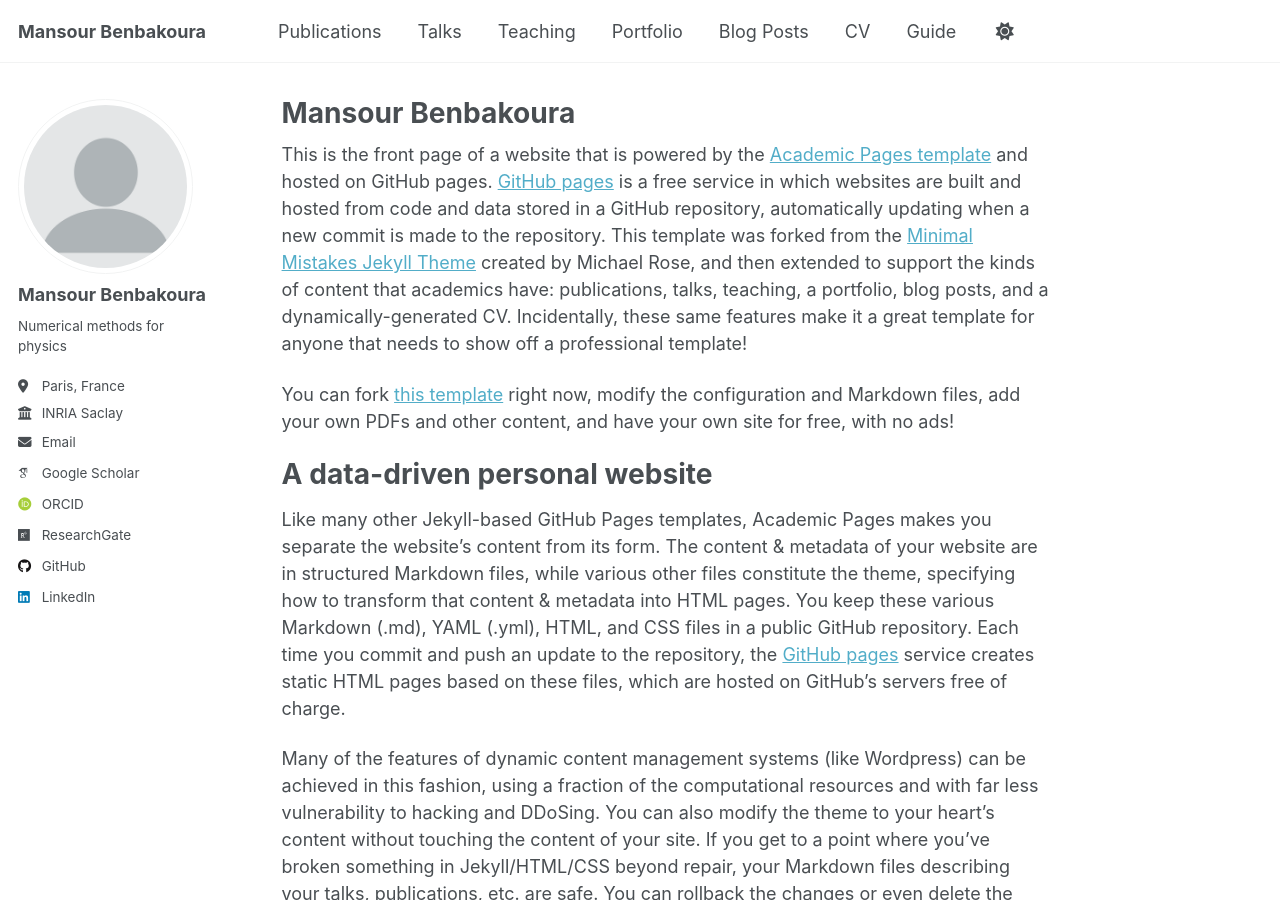
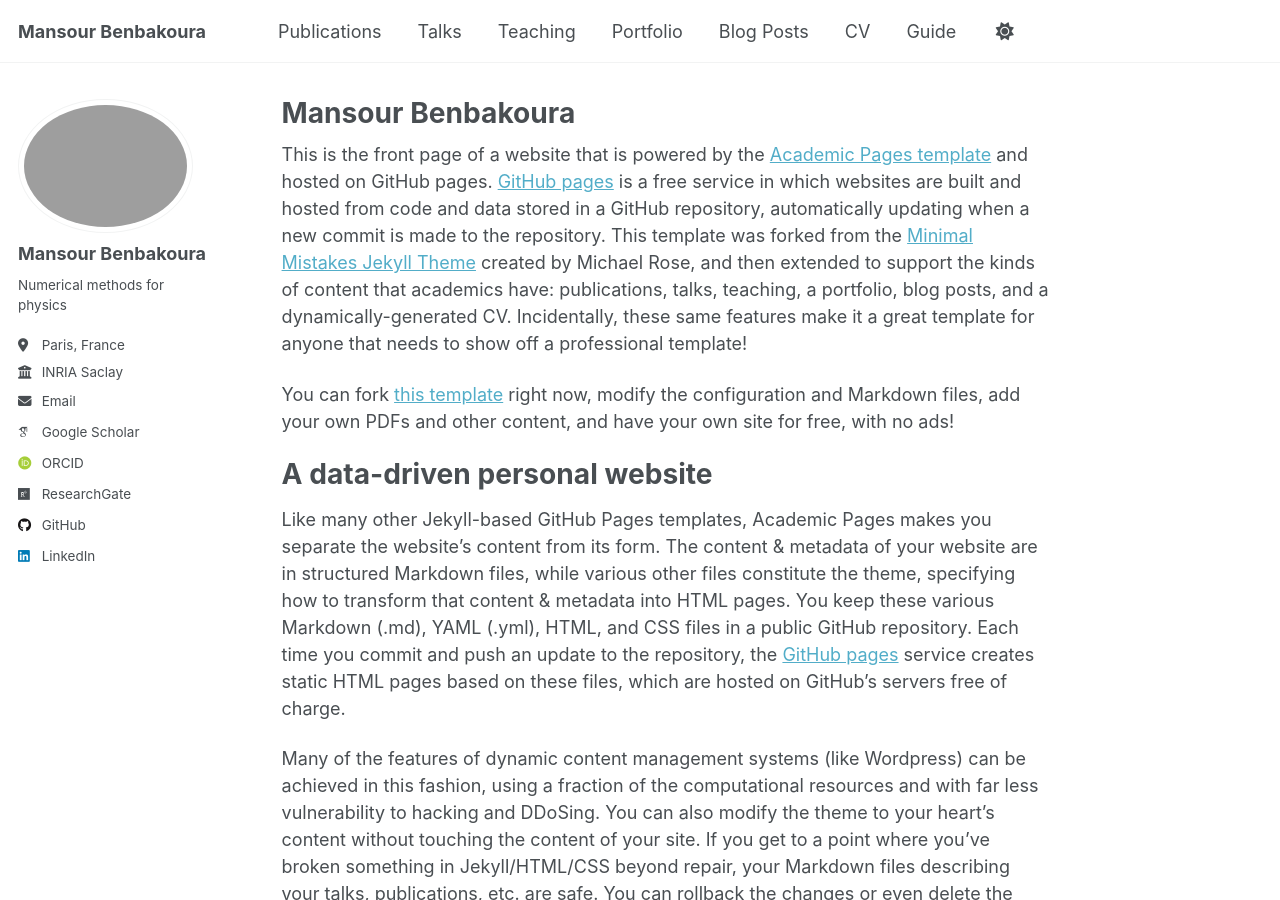
Before and after one commit to mansour-b/mansour-b.github.io, a Jekyll site: the page built from _pages/about.md, in a window 1280 px wide and 900 px high. Built offline with Jekyll 4.4.1, drawn with Linux system fonts in a browser that asks for light colours; some web fonts are replaced; a script that is not in the unit is left out.

Commit message:
Update _config.yml

```diff
--- a/_config.yml
+++ b/_config.yml
@@ -22,7 +22,7 @@ repository               : "mansour-b/mansour-b.github.io"
 #               Additional customization can be done by editing /_includes/author-profile.html
 author:
   # Biographic information
-  avatar           : "profile.png"
+  avatar           : "BENBAKOURA_square.png"
   name             : "Mansour Benbakoura"
   pronouns         : # example: "she/her"
   bio              : "Numerical methods for physics"
```
